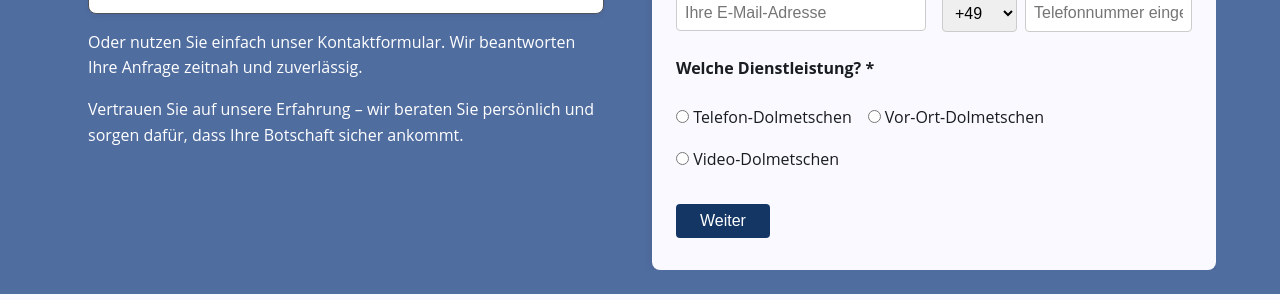
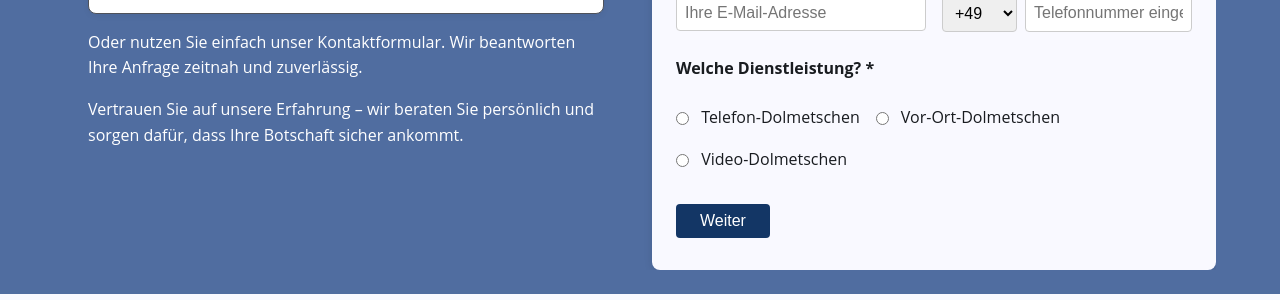
Before and after one commit to msarkaria/IhrDolmetscherdienst, a Jekyll site: the page built from index.html, in a window 1280 px wide and 1400 px high, scrolled down 1710 px. Shown: the part 1005-1305 px from the top of the window. Built offline with Jekyll 4.4.1, drawn with Linux system fonts in a browser that asks for light colours; nearby versions of some CDN libraries.

Commit message:
Fixing ios radio issue

```diff
--- a/assets/style2.css
+++ b/assets/style2.css
@@ -602,6 +602,14 @@ section.hero-section {
 .offer-form .radio-group input {
   margin-right: var(--spacing-sm);
 }
+/* Fix radios on iOS Safari without overriding native look */
+input[type="radio"] {
+  -webkit-appearance: radio; /* ensure Safari shows its native circle */
+  appearance: radio;
+  accent-color: #007bff; /* optional: set theme color if supported */
+  margin-right: 0.5rem;
+  vertical-align: middle;
+}
 .offer-form .form-row {
   display: flex;
   flex-wrap: wrap;
```
